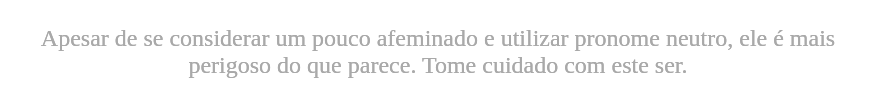
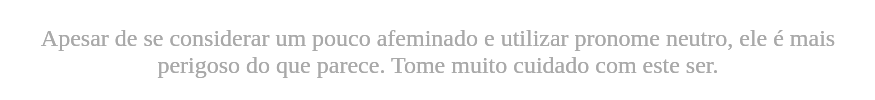
Before and after one commit to LuizinDaGoiaba/LuizinDaGoiaba.github.io, a plain HTML site: page index.html in a window 1280 px wide. Shown: the part 900-1000 px from the top of the page, without its empty margins (202-1077 px from the left). Drawn offline with Linux system fonts and the light colour scheme.

Commit message:
muito cuidado

```diff
--- a/index.html
+++ b/index.html
@@ -42,7 +42,7 @@
 		<img src="bolsonaro.jpg" alt="">
 		<p>
 			Apesar de se considerar um pouco afeminado e utilizar pronome neutro, ele é mais <br>
-			perigoso do que parece. Tome cuidado com este ser.
+			perigoso do que parece. Tome muito cuidado com este ser.
 		</p>
 		</center>
 	</body>
```
